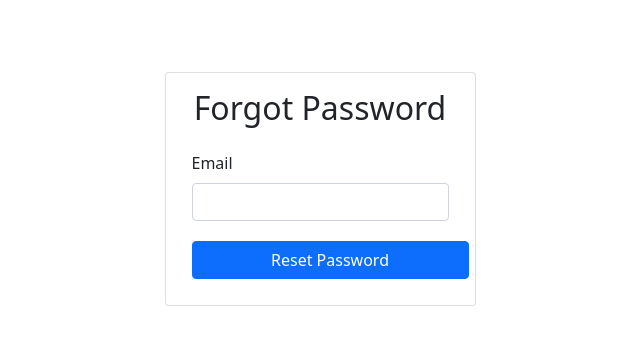
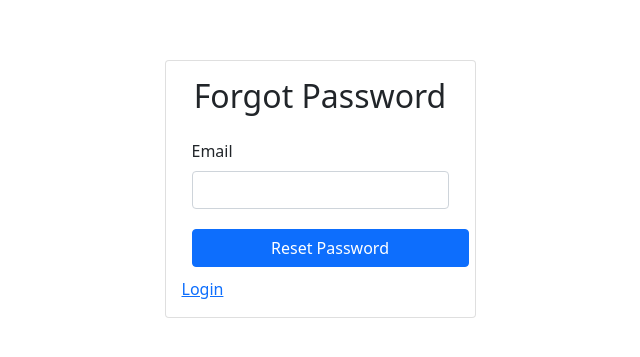
Before and after one commit to E13ctron/Web16_YoutubeClone, a React (Create React App) app: page /forgotpassword in a window 1280 px wide. Shown: the part 211-568 px from the top of the page, without its empty margins (320-960 px from the left). Built offline with nearby package versions, Linux system fonts and the light colour scheme; no server answers.

Commit message:
reset password done

```diff
--- a/src/Components/ForgotPassword.js
+++ b/src/Components/ForgotPassword.js
@@ -1,23 +1,44 @@
-import React, { useRef} from 'react'
-import { Card, Form, Button } from 'react-bootstrap'
+import React, { useRef, useState} from 'react'
+import { Card, Form, Button, Alert } from 'react-bootstrap'
+import { Link , useHistory } from "react-router-dom"
+import { useAuth } from "../contexts/AuthContext"
 
 export default function ForgotPassword() {
     const emailRef = useRef()
+    const [error, setError] = useState('');
+    const [loading, setLoading] = useState(false)
+    const { resetPassword } = useAuth()
+    const history = useHistory()
+    async function handleSubmit(e){
+        e.preventDefault()
+        try{
+            setError('')
+            setLoading(true)
+            await resetPassword(emailRef.current.value)
+            alert("Password reset Email sent")
+            history.push("/login")
+        } catch{
+            setError("Password Reset Failed")
+        }
+        setLoading(false)
+    }
     return (
 
         <>
             <Card>
                 <Card.Body>
                     <h2 className="text-center mb-4">Forgot Password</h2>
-                    <Form>
+                    {error && <Alert variant="danger">{error}</Alert>}
+                    <Form onSubmit={handleSubmit}>
                         <Form.Group id="email" style={{ margin: "10px"}}>
                             <Form.Label>Email</Form.Label>
                             <Form.Control type="email" ref={emailRef} required />
                         </Form.Group>
-                        <Button className="w-100" style={{ margin: "10px" }} type="submit">
+                        <Button className="w-100" disabled={loading} style={{ margin: "10px" }} type="submit">
                             Reset Password
                             </Button>
                     </Form>
+                    <Link to="/login">Login</Link>
                 </Card.Body>
             </Card>
         </>
--- a/src/Components/GoogleSignIn.js
+++ b/src/Components/GoogleSignIn.js
@@ -1,8 +1,6 @@
 import React from 'react'
 import firebase from 'firebase'
 import { StyledFirebaseAuth } from 'react-firebaseui'
-import app from '../firebase'
-import { auth } from '../firebase'
 import { Redirect } from 'react-router-dom'
 // import userEvent from '@testing-library/user-event'
 
--- a/src/Components/HomePage.js
+++ b/src/Components/HomePage.js
@@ -1,7 +1,6 @@
 import React from 'react'
 import { useAuth } from "../contexts/AuthContext"
 import { Link, useHistory } from "react-router-dom"
-import { auth } from "../firebase"
 
 export default function HomePage() {
     const { currentUser, signout } = useAuth()
--- a/src/Components/Signup.js
+++ b/src/Components/Signup.js
@@ -55,7 +55,7 @@ export default function Signup() {
                             </Button>
                             <div>Already have an account?</div>
                             <div>
-                                <Link to="/">Sign In</Link>
+                                <Link to="/login">Sign In</Link>
                             </div>
                         </Form>
                     </Card.Body>
--- a/src/contexts/AuthContext.js
+++ b/src/contexts/AuthContext.js
@@ -22,6 +22,9 @@ export function AuthProvider({children}){
         setCurrentUser(null)
         return(auth.signOut())
     }
+    function resetPassword(email){
+        return auth.sendPasswordResetEmail(email)
+    }
     useEffect(() => {
         const unsubscribe = auth.onAuthStateChanged(user => {
             setLoading(false)
@@ -32,7 +35,8 @@ export function AuthProvider({children}){
     const value = {
         signup,
         currentUser,
-        signout
+        signout,
+        resetPassword
     }
     return(
         <AuthContext.Provider value={value}>
```
